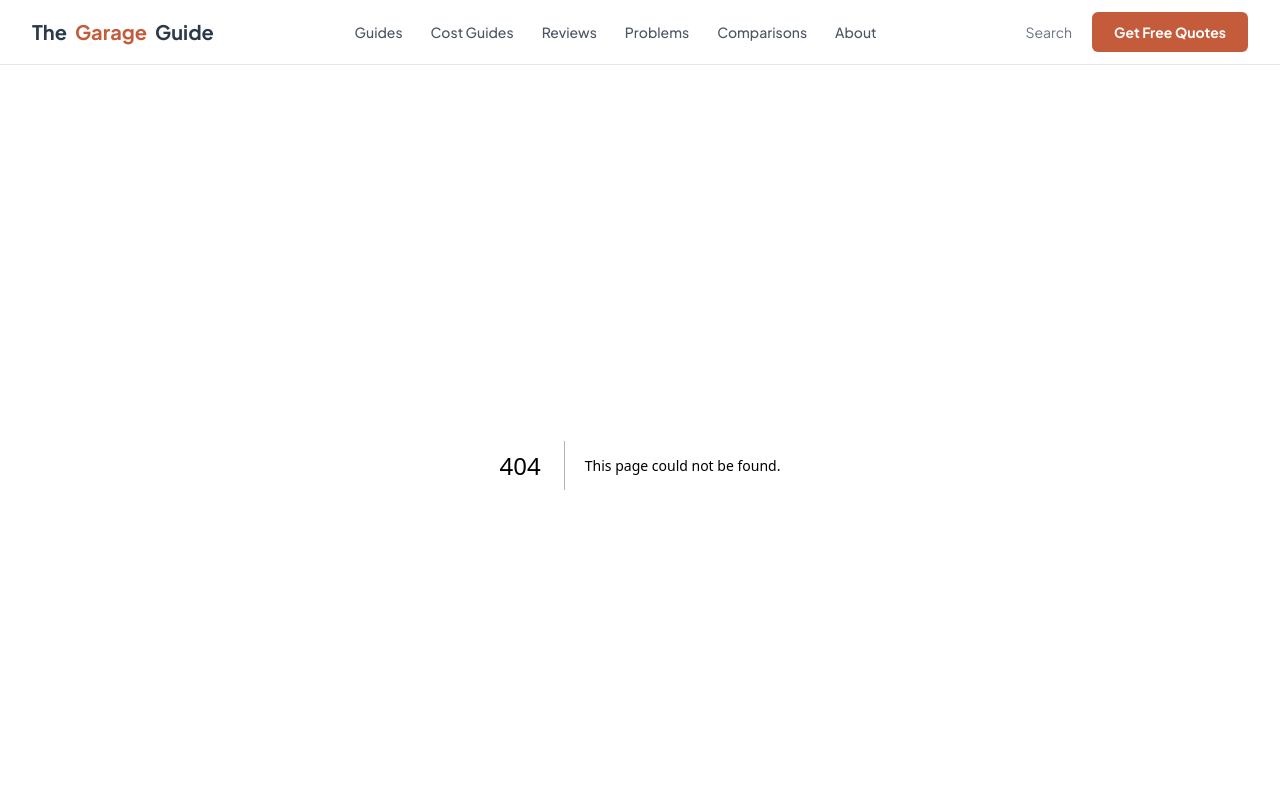
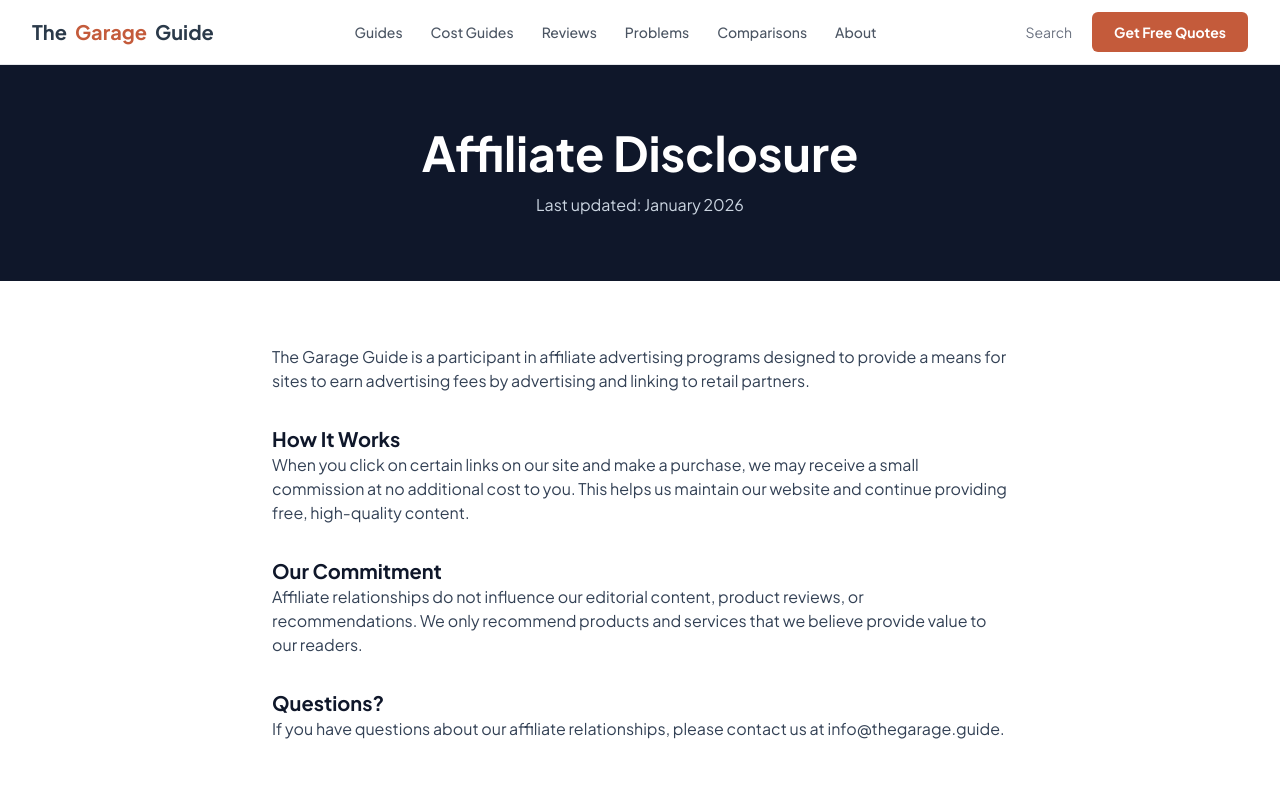
Before and after one commit to thebasementguide2026/thegarage.guide-, a Next.js app: page /affiliate-disclosure in a window 1280 px wide. Before the commit this address had no page. Shown: the top 800 px of the page. Built offline with nearby package versions, Linux system fonts and the light colour scheme.

Commit message:
Create affiliate-disclosure page

```diff
--- /dev/null
+++ b/app/affiliate-disclosure/page.tsx
@@ -0,0 +1,28 @@
+export const metadata = {
+  title: 'Affiliate Disclosure | The Garage Guide',
+  description: 'Affiliate disclosure for The Garage Guide website.',
+}
+
+export default function AffiliateDisclosurePage() {
+  return (
+    <main className="min-h-screen bg-white">
+      <section className="bg-slate-900 text-white py-16">
+        <div className="container mx-auto px-4 max-w-4xl text-center">
+          <h1 className="text-4xl md:text-5xl font-bold mb-4">Affiliate Disclosure</h1>
+          <p className="text-slate-300">Last updated: January 2026</p>
+        </div>
+      </section>
+      <section className="container mx-auto px-4 max-w-3xl py-16">
+        <div className="prose prose-lg max-w-none text-slate-700">
+          <p>The Garage Guide is a participant in affiliate advertising programs designed to provide a means for sites to earn advertising fees by advertising and linking to retail partners.</p>
+          <h2 className="text-xl font-bold text-slate-900 mt-8">How It Works</h2>
+          <p>When you click on certain links on our site and make a purchase, we may receive a small commission at no additional cost to you. This helps us maintain our website and continue providing free, high-quality content.</p>
+          <h2 className="text-xl font-bold text-slate-900 mt-8">Our Commitment</h2>
+          <p>Affiliate relationships do not influence our editorial content, product reviews, or recommendations. We only recommend products and services that we believe provide value to our readers.</p>
+          <h2 className="text-xl font-bold text-slate-900 mt-8">Questions?</h2>
+          <p>If you have questions about our affiliate relationships, please contact us at info@thegarage.guide.</p>
+        </div>
+      </section>
+    </main>
+  )
+}
```
